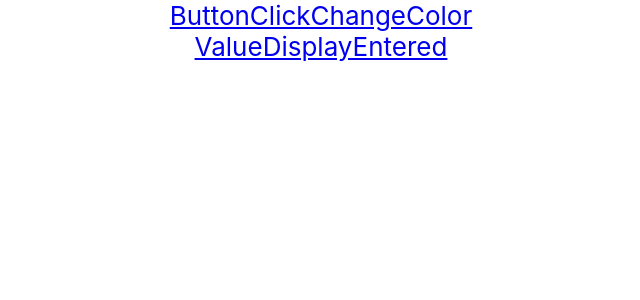
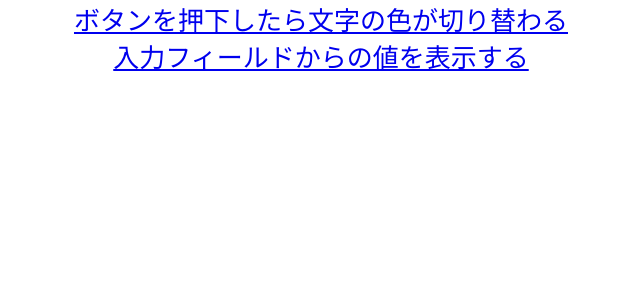
Before and after one commit to TokutyTok/react_challenge, a React (Create React App) app: page / in a window 1280 px wide. Shown: the top 300 px of the page, without its empty margins (319-959 px from the left). Built offline with nearby package versions, Linux system fonts and the light colour scheme.

Commit message:
fix task list

```diff
--- a/src/pages/Home.jsx
+++ b/src/pages/Home.jsx
@@ -9,10 +9,10 @@ export default function Home() {
         <body>
             <nav className="App-liststyle-none">
                 <li>
-                    <Link to="/ButtonClickChangeColor">ButtonClickChangeColor</Link>
+                    <Link to="/ButtonClickChangeColor">ボタンを押下したら文字の色が切り替わる</Link>
                 </li>
                 <li>
-                    <Link to="/ValueDisplayEntered">ValueDisplayEntered</Link>
+                    <Link to="/ValueDisplayEntered">入力フィールドからの値を表示する</Link>
                 </li>
             </nav>
         </body>
```
